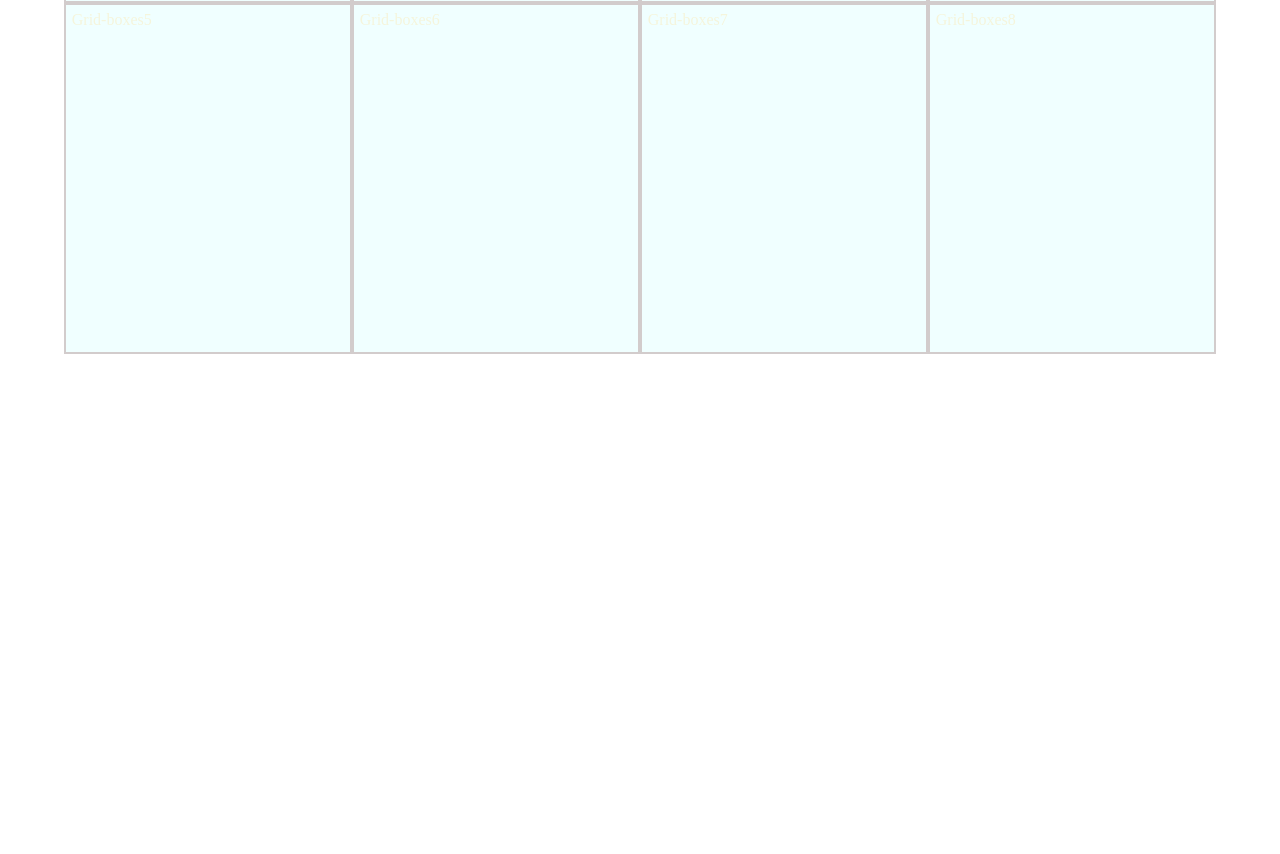
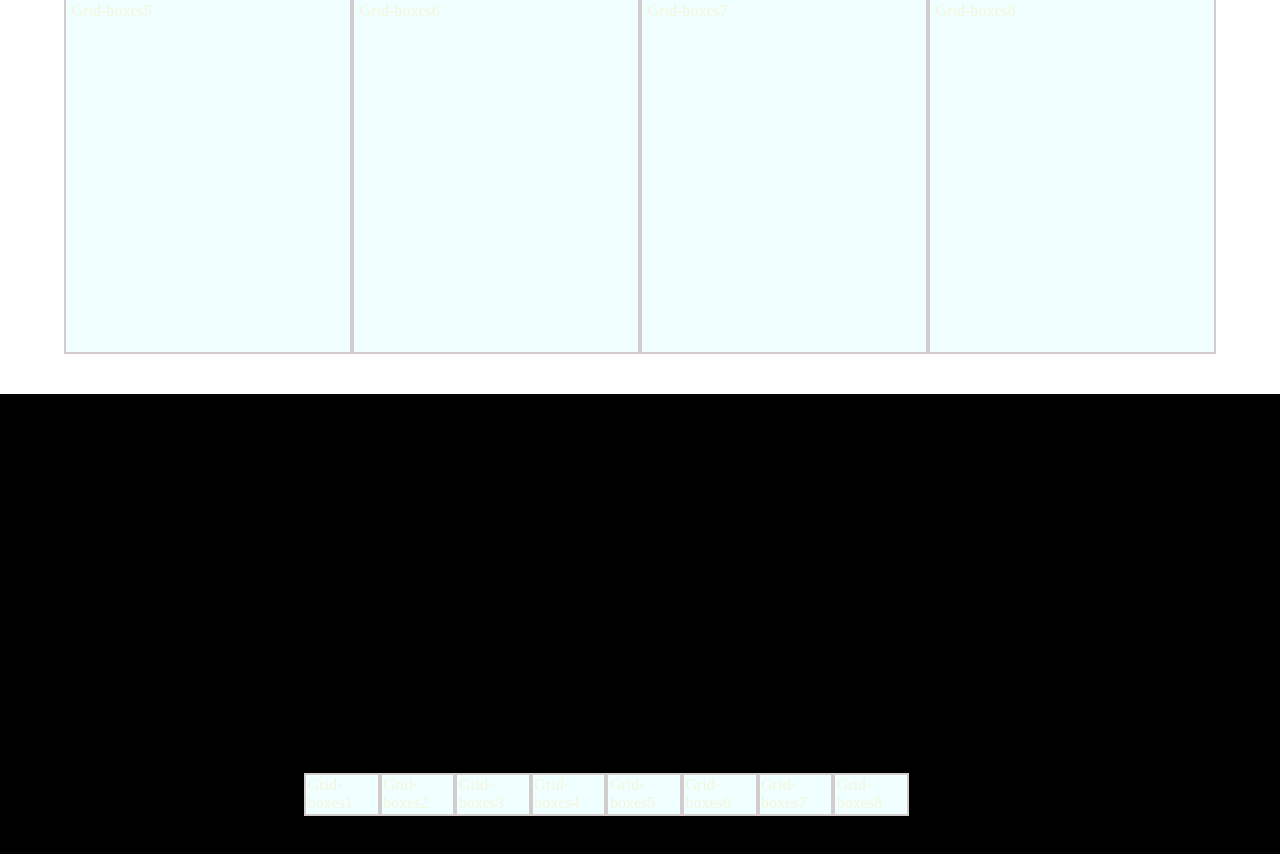
Before and after one commit to sudeepgouda26/JavaScript, a plain HTML site: page grid/Grid.html in a window 1280 px wide. Shown: the part 406-1260 px from the top of the page. Before the commit the page ends 800 px from the top, so only its background shows below. Drawn offline with Linux system fonts and the light colour scheme.

Commit message:
javascript

```diff
--- a/grid/Grid.css
+++ b/grid/Grid.css
@@ -17,6 +17,7 @@
    background-color: black;
    display: grid;
    grid-template-columns: repeat(4 ,25%);
+    grid-template-rows: repeat(2, 50%);
    color: beige;
 
 }
@@ -61,3 +62,28 @@
     background-size: cover;
     background-position: center;
 }
+
+#page2{
+    width: 100vw;
+    height: 100vh;
+    display: flex;
+    justify-content: center;
+    align-items: center;
+    background-color: black;
+}
+#container2{
+    height: 90%;
+    width: 90%;
+    background-color: black;
+    display: grid;
+grid-template-areas: "hdr hdr hdr hdr hdr hdr hdr hdr"
+                    "hdr1 hdr1 hdr1 hdr1 hdr1 hdr1 hdr1 hdr1"
+                    ;
+    color: beige;
+}
+#grid-item1-2{
+grid-area: "hdr";
+}
+#grid-item2-2{
+grid-area: "hdr1";
+}
--- a/grid/Grid.html
+++ b/grid/Grid.html
@@ -7,13 +7,14 @@
     <link rel="stylesheet" href="./Grid.css">
 </head>
 <body>
-    <div id="main-container">
+  <div id="page1">
+      <div id="main-container">
     <div id="container">
         <div id="grid-item1" class="items">
-          <div id="items-grid1" class="product">image1</div>
-          <div id="items-grid2" class="product">image2</div>
-          <div id="items-grid3" class="product">image3</div>
-          <div id="items-grid4" class="product">image4</div>
+          <div id="items-grid1" class="product"></div>
+          <div id="items-grid2" class="product"></div>
+          <div id="items-grid3" class="product"></div>
+          <div id="items-grid4" class="product"></div>
 
         </div>
         <div id="grid-item2" class="items">Grid-boxes2</div>
@@ -25,6 +26,20 @@
         <div id="grid-item8" class="items">Grid-boxes8</div>
     </div>
     </div>
+  </div>
+    <div id="page2">
+        <div id="main-container2">
+        <div id="container2">
+            <div id="grid-item1-2" class="items">Grid-boxes1</div>
+            <div id="grid-item2-2" class="items">Grid-boxes2</div>
+            <div id="grid-item3-2" class="items">Grid-boxes3</div>
+            <div id="grid-item4-2" class="items">Grid-boxes4</div>
+            <div id="grid-item5-2" class="items">Grid-boxes5</div>
+            <div id="grid-item6-2" class="items">Grid-boxes6</div>
+            <div id="grid-item7-2" class="items">Grid-boxes7</div>
+            <div id="grid-item8-2" class="items">Grid-boxes8</div>
+        </div>
+        </div>
 
 </body>
 </html>
```
